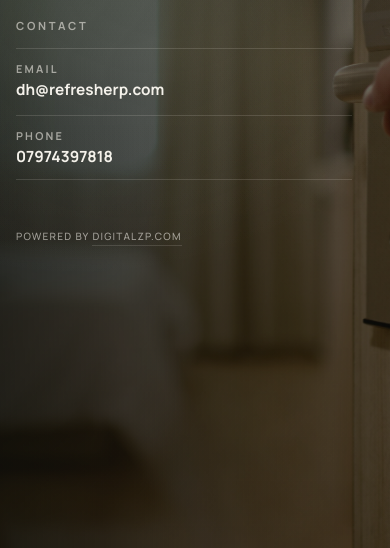
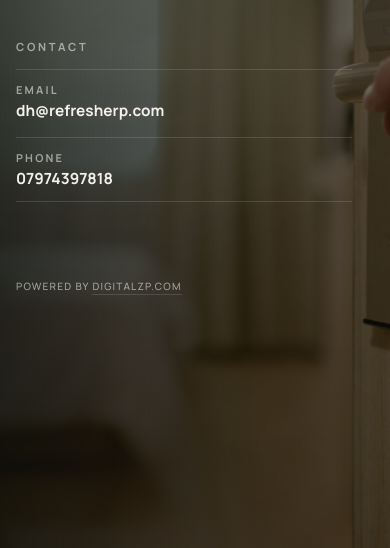
Before and after one commit to zabih0043-cyber/RefreshP, a plain HTML site: page index.html in a window 390 px wide. Shown: the part 296-844 px from the top of the page. Drawn offline with Linux system fonts and the light colour scheme.

Commit message:
Refine mobile spacing on holding page

```diff
--- a/styles.css
+++ b/styles.css
@@ -454,6 +454,7 @@ a {
 
   .content-panel {
     width: min(100%, 21rem);
+    margin-top: 1.35rem;
     gap: 2.9rem;
   }
 
@@ -505,7 +506,7 @@ a {
   }
 
   .powered-by {
-    margin-top: 0.18rem;
+    margin-top: 1.9rem;
     font-size: 0.63rem;
   }
 }
```
